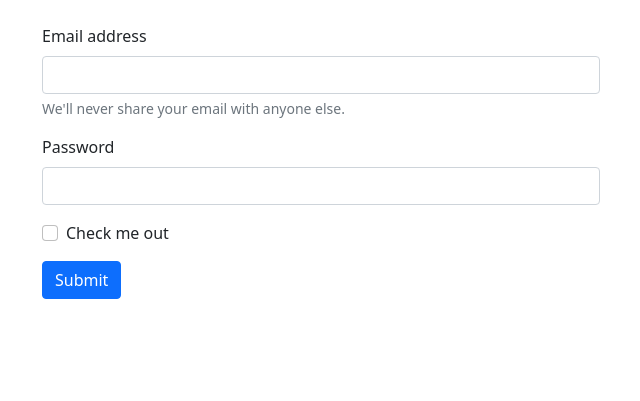
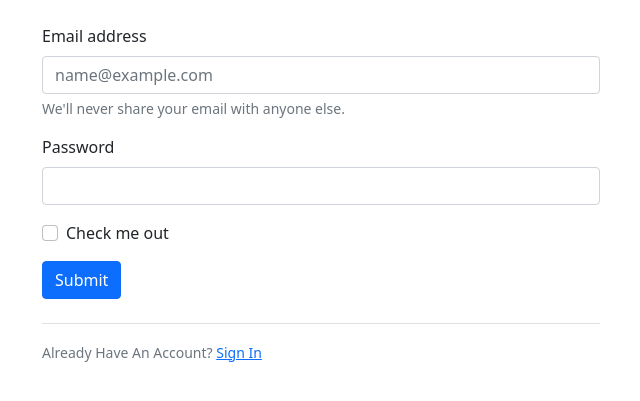
Before and after one commit to bny1485/ToDo-app, a Flask app: page /register in a window 1280 px wide. Shown: the part 58-459 px from the top of the page, without its empty margins (319-959 px from the left). Run offline with Flask 2, Linux system fonts and the light colour scheme.

Commit message:
upgrade register template

```diff
--- a/templates/register.html
+++ b/templates/register.html
@@ -3,11 +3,11 @@
 {% block content %}
 <div class="container">
     <div class="mt-4 col-lg-6 col-md-8 col-sm-10 col-xs-10 offset-lg-3 offset-md-2 offset-sm-1 offset-xs-1">
-
         <form>
             <div class="mb-3">
                 <label for="exampleInputEmail1" class="form-label">Email address</label>
-                <input type="email" class="form-control" id="exampleInputEmail1" aria-describedby="emailHelp">
+                <input type="email" class="form-control" id="exampleInputEmail1" aria-describedby="emailHelp"
+                    placeholder="name@example.com">
                 <div id="emailHelp" class="form-text">We'll never share your email with anyone else.</div>
             </div>
             <div class="mb-3">
@@ -20,6 +20,12 @@
             </div>
             <button type="submit" class="btn btn-primary">Submit</button>
         </form>
+        <br>
+        <div class="border-top pt-3">
+            <small class="text-muted">
+                Already Have An Account? <a class="ml-2" href="#">Sign In</a>
+            </small>
+        </div>
     </div>
 </div>
 {% endblock content %}
```
